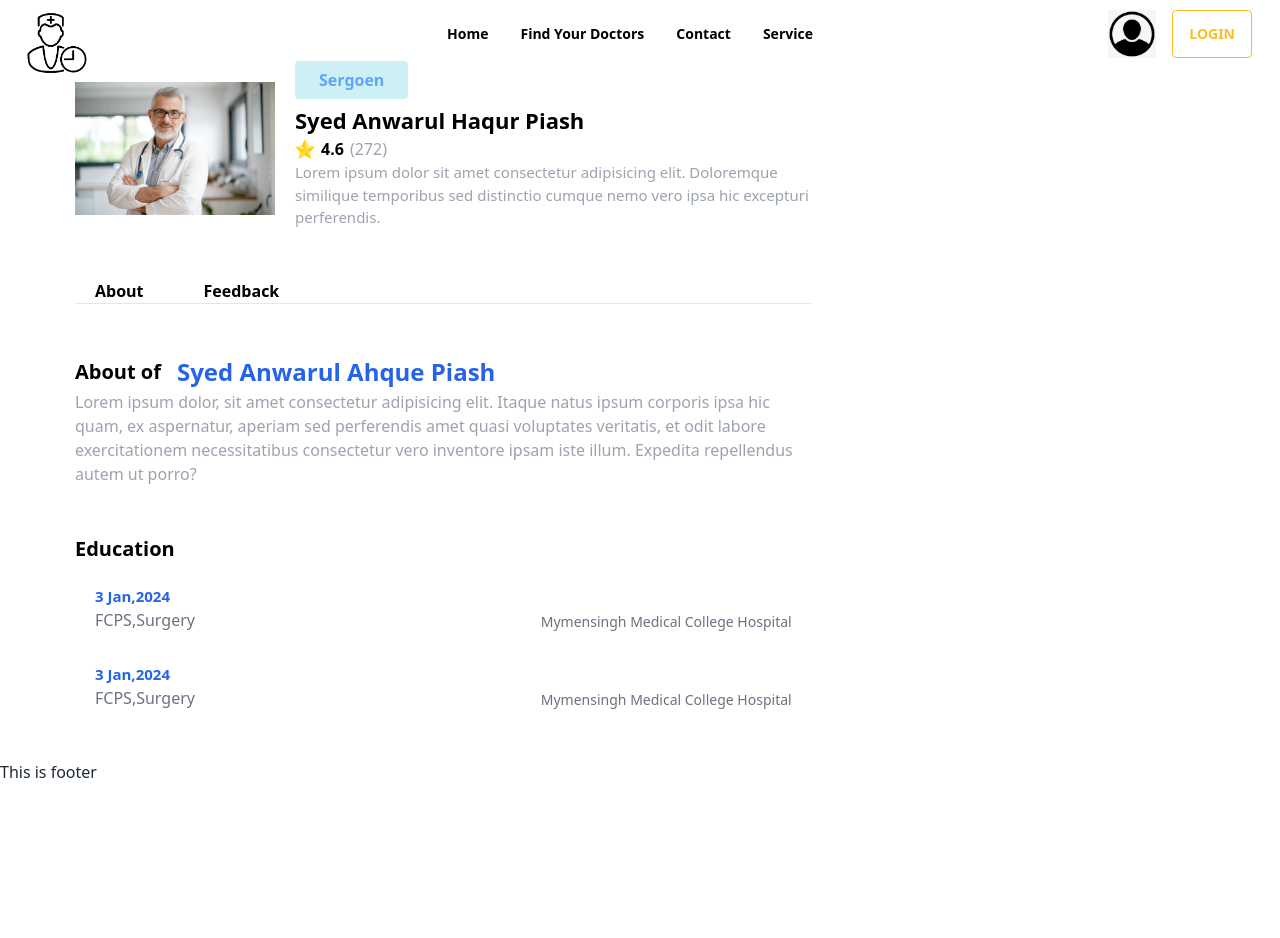
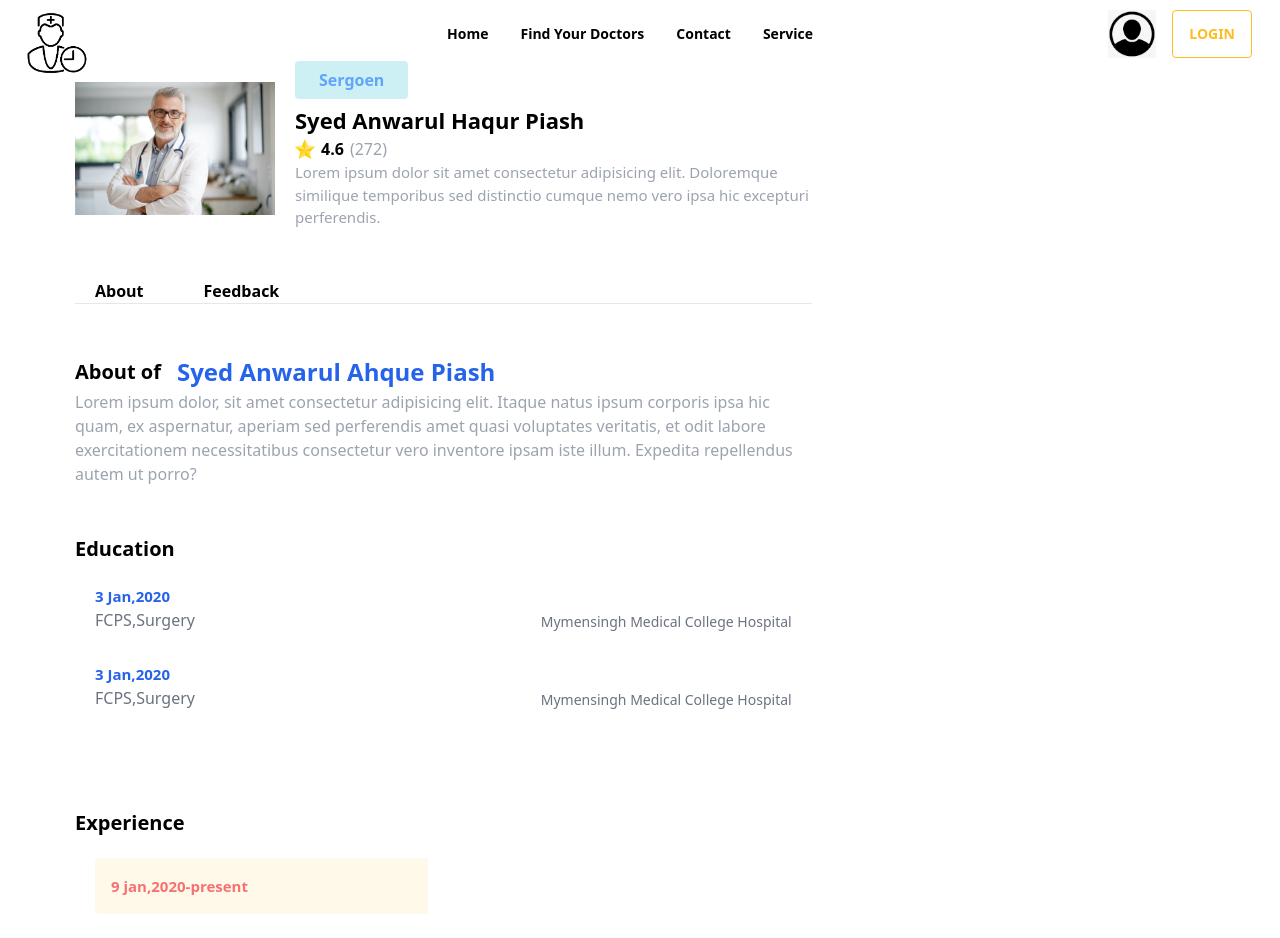
Before and after one commit to Syed-Anwarul-Haque-Piash/doctor-appoinment-client, a React (Vite) app: page /doctor/1 in a window 1280 px wide. Shown: the top 938 px of the page. Before the commit the page ends 800 px from the top, so only its background shows below. Built offline with nearby package versions, Linux system fonts and the light colour scheme.

Commit message:
experience

```diff
--- a/src/pages/Doctors/DoctorAbout.jsx
+++ b/src/pages/Doctors/DoctorAbout.jsx
@@ -15,20 +15,28 @@ const DoctorAbout = () => {
           <ul className='pt-4 md:p-5'>
             <li className='flex flex-col sm:flex-row sm:justify-between sm:items-end md:gap-5 mb-[30px]'>
               <div>
-                <span className='text-blue-600 text-[15px] font-semibold'>3 Jan,2024</span>
+                <span className='text-blue-600 text-[15px] font-semibold'>3 Jan,2020</span>
                 <p className='text-[16px] font-medium text-gray-500'>FCPS,Surgery</p>
               </div>
               <p className='text-[14px] font-medium text-gray-500'>Mymensingh Medical College Hospital</p>
             </li>
             <li className='flex flex-col sm:flex-row sm:justify-between sm:items-end md:gap-5 mb-[30px]'>
               <div>
-                <span className='text-blue-600 text-[15px] font-semibold'>3 Jan,2024</span>
+                <span className='text-blue-600 text-[15px] font-semibold'>3 Jan,2020</span>
                 <p className='text-[16px] font-medium text-gray-500'>FCPS,Surgery</p>
               </div>
               <p className='text-[14px] font-medium text-gray-500'>Mymensingh Medical College Hospital</p>
             </li>
           </ul>
         </div>
+        <div className='mt-12'>
+        <h3 className='text-[20px] text-black font-semibold'>Experience</h3>
+        <ul className='grid sm:grid-cols-2 gap-[30px] pt-4 md:p-5'>
+          <li className='p-4 rounded bg-[#fff9ea]'>
+            <span className='text-red-400 text-[15px] font-semibold'>9 jan,2020-present</span>
+          </li>
+        </ul>
+        </div>
     </div>
   )
 }
```
